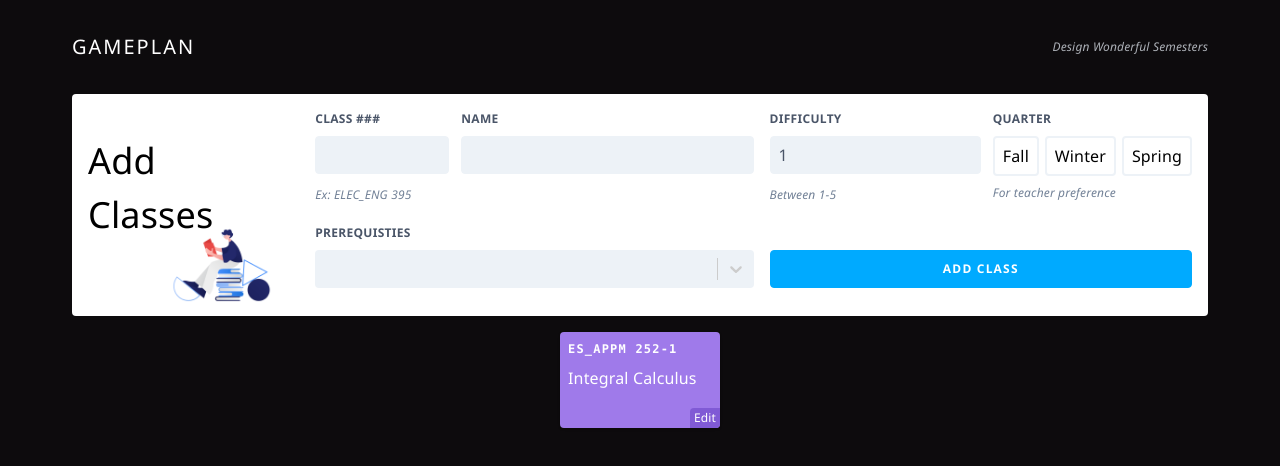
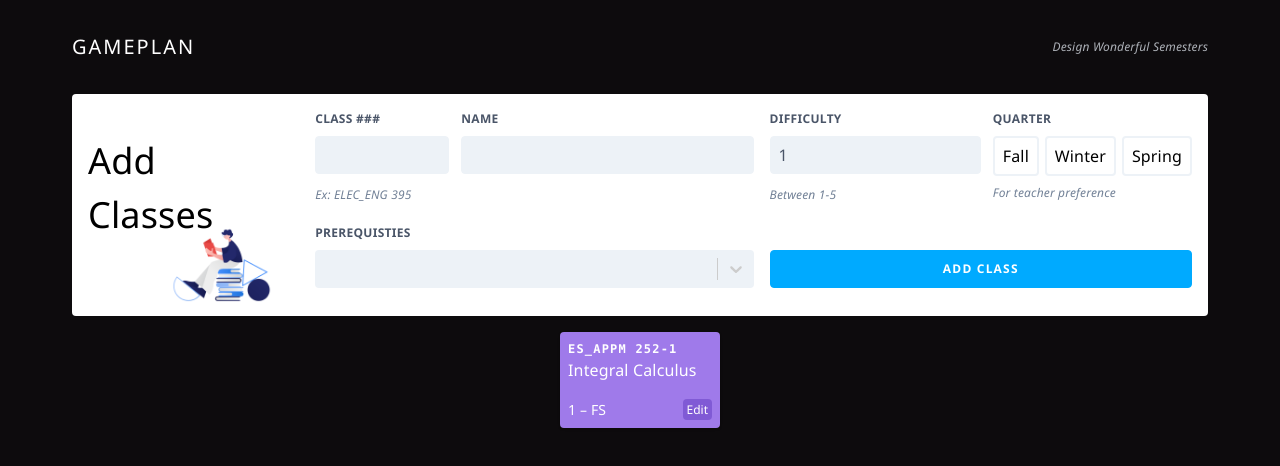
Before and after one commit to fardeemmunir/gameplan, a Next.js app: page / in a window 1280 px wide. Shown: the top 466 px of the page. Built offline with nearby package versions, Linux system fonts and the light colour scheme.

Commit message:
Add difficulty and quarter pref. to the class card

```diff
--- a/pages/index.jsx
+++ b/pages/index.jsx
@@ -22,15 +22,28 @@ const Home = () => (
     </div>
 
     <div className="flex justify-center">
-      <div className="w-40 h-24 rounded p-2 bg-purple-500 shadow relative">
-        <h2 className="font-bold text-xs tracking-widest font-mono mb-2">
-          ES_APPM 252-1
-        </h2>
-        <h1>Integral Calculus</h1>
+      <div className="w-40 h-24 rounded p-2 bg-purple-500 shadow flex flex-col justify-between">
+        <header>
+          <h2 className="font-bold text-xs tracking-widest font-mono">
+            ES_APPM 252-1
+          </h2>
+          <h1>Integral Calculus</h1>
+        </header>
 
-        <div className="absolute bottom-0 right-0 text-xs p-1 bg-purple-600 hover:bg-purple-600 leading-none rounded-br rounded-tl cursor-pointer">
-          Edit
-        </div>
+        <footer className="flex justify-between">
+          <div className="text-sm meta relative">
+            <span className="cursor-pointer">1 – FS</span>
+
+            <div className="bg-black  absolute meta__tooltip text-white border border-gray-800 border-l-4 w-32 p-1 text-xs">
+              <p>Difficulty: 1/5</p>
+              <p>Quarter: Fall/Spring</p>
+            </div>
+          </div>
+
+          <button className="text-xs p-1 bg-purple-600 hover:bg-purple-600 leading-none rounded cursor-pointer">
+            Edit
+          </button>
+        </footer>
       </div>
     </div>
   </main>
--- a/styles/main.css
+++ b/styles/main.css
@@ -48,3 +48,17 @@ body {
 .quarter-selector label {
   transition: all 0.2s;
 }
+
+.meta:hover .meta__tooltip,
+.meta__tooltip:hover {
+  z-index: 1;
+  opacity: 1;
+}
+
+.meta__tooltip {
+  top: 0rem;
+  left: 3rem;
+  opacity: 0;
+  z-index: -2;
+  transition: all 0.4s;
+}
```
